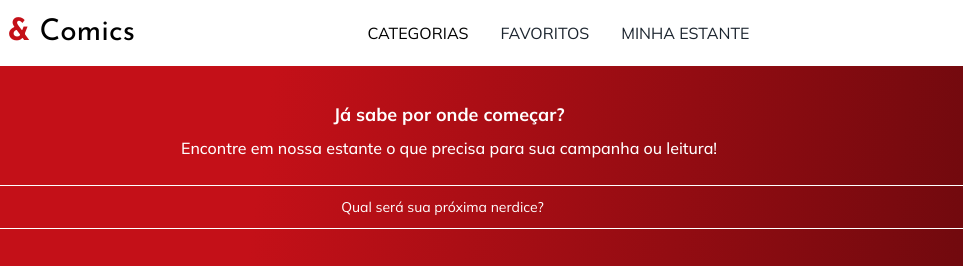
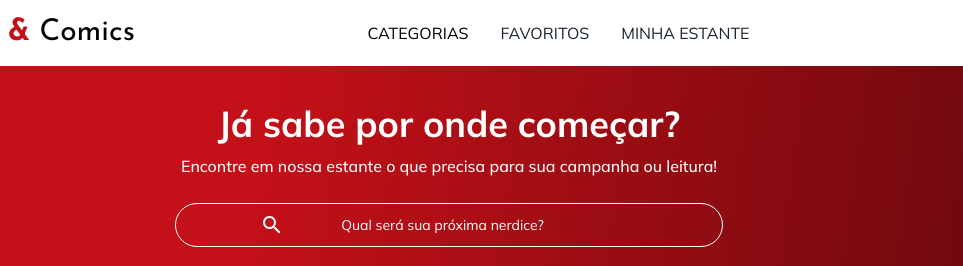
Before and after one commit to lucassmaniotto/Dungeons-And-Comics, a plain HTML site: page index.html in a window 1280 px wide. Shown: the top 266 px of the page, 191-1154 px from the left. Drawn offline with nearby package versions, Linux system fonts and the light colour scheme.

Commit message:
Tablet: Banner finalizado

```diff
--- a/assets/css/banner.css
+++ b/assets/css/banner.css
@@ -54,3 +54,17 @@
 .banner__search:hover::placeholder {
     color: var(--white);
 }
+
+@media screen and (min-width: 1024px) {
+    .banner__title {
+        font-size: 36px;
+    }
+
+    .banner__search {
+        width: 45%;
+    }
+
+    .banner__search::placeholder {
+        background-position: 5em;
+    }
+}
```
